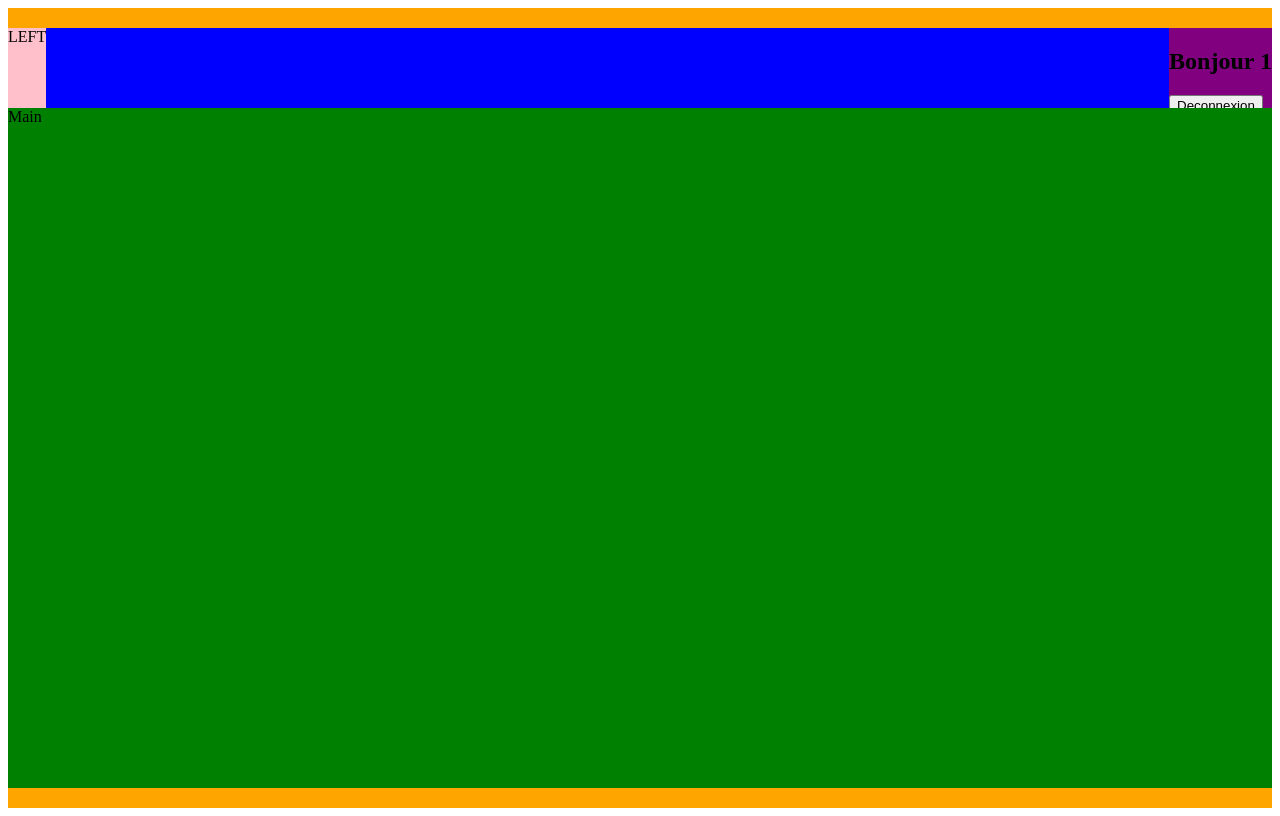
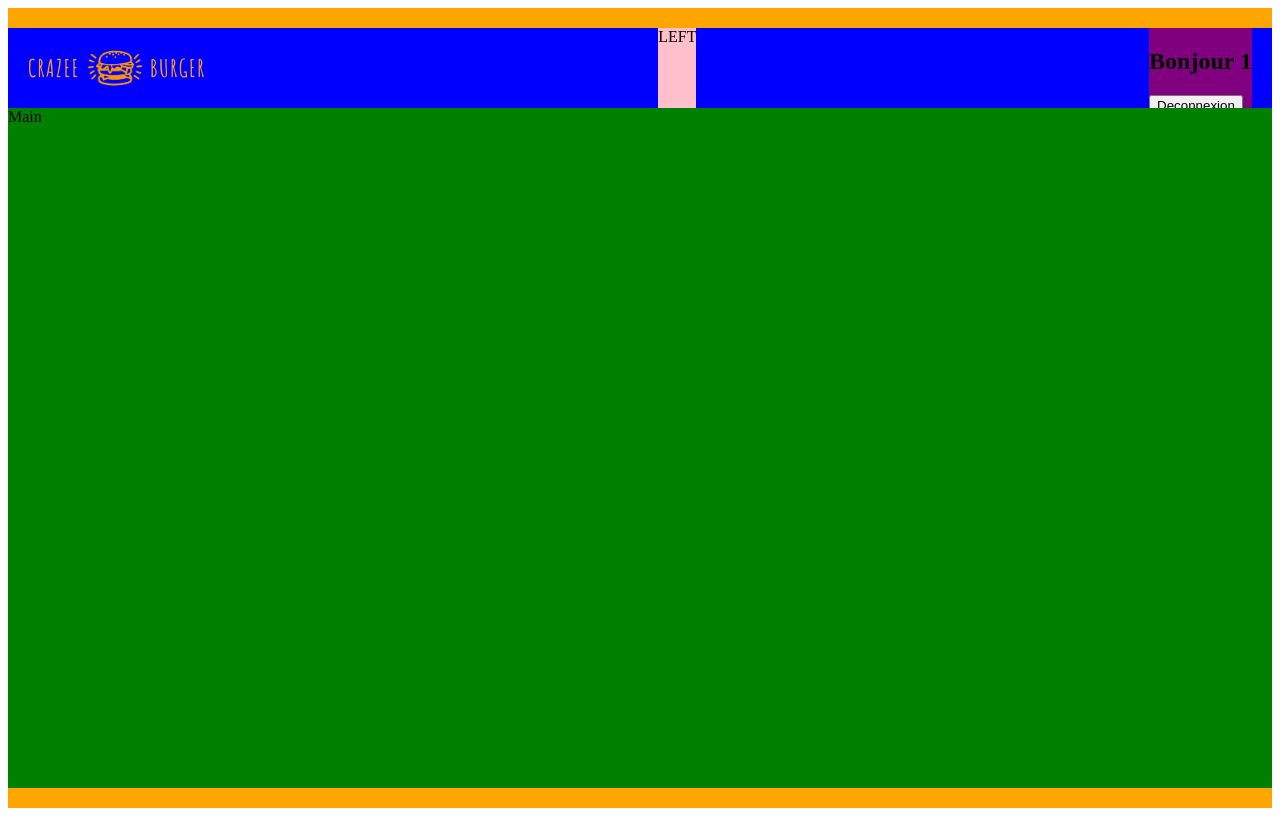
Before and after one commit to YohannMaiVan/React-crazee-burger, a React (Vite) app: page /order/1 in a window 1280 px wide. Built offline with nearby package versions, Linux system fonts and the light colour scheme.

Commit message:
✨ F04: ORDER > Navbar > Add logo

```diff
--- a/src/components/pages/login/LoginPage.jsx
+++ b/src/components/pages/login/LoginPage.jsx
@@ -6,7 +6,7 @@
   return (
     <LoginPageStyled>
       <div className="container">
-        <Logo />
+        <Logo className={"logo-login-page"} />
         <LoginForm />
       </div>
     </LoginPageStyled>
@@ -34,4 +34,8 @@
     bottom: 0;
     z-index: -1;
   }
+
+  .logo-login-page {
+    transform: scale(2.5);
+  }
 `;
--- a/src/components/pages/order/Navbar.jsx
+++ b/src/components/pages/order/Navbar.jsx
@@ -1,9 +1,11 @@
 import styled from "styled-components";
 import NavbarRightSide from "./NavbarRightSide";
+import Logo from "../../reusable-ui/Logo.jsx";
 
 export default function Navbar({ username }) {
   return (
     <NavbarStyled>
+      <Logo />
       <div className="left-side">LEFT</div>
       <NavbarRightSide username={username} />
     </NavbarStyled>
@@ -14,6 +16,7 @@
   height: 10vh;
   display: flex;
   justify-content: space-between;
+  padding: 0 20px;
 
   .left-side {
     background: pink;
--- a/src/components/reusable-ui/Logo.jsx
+++ b/src/components/reusable-ui/Logo.jsx
@@ -1,9 +1,9 @@
 import styled from "styled-components";
 import { theme } from "../../theme";
 
-export default function Logo() {
+export default function Logo({ className }) {
   return (
-    <LogoStyled>
+    <LogoStyled className={className}>
       <h1>CRAZEE</h1>
       <img src="/images/logo-orange.png" alt="logo-crazee-burger" />
       <h1>BURGER</h1>
@@ -15,8 +15,6 @@
   display: flex;
   align-items: center;
   justify-content: center;
-  transform: scale(2.5);
-  margin-top: 1vh;
 
   h1 {
     display: inline;
```
